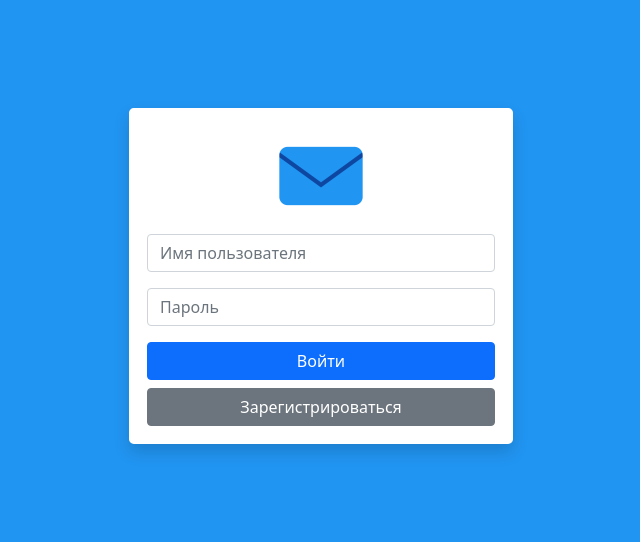
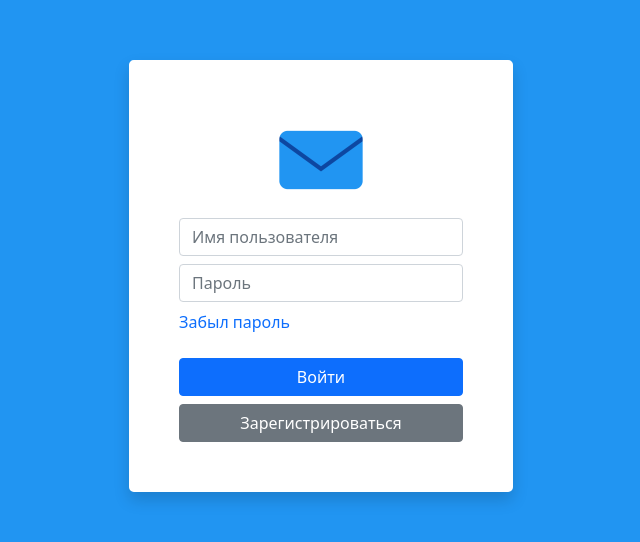
Before and after one commit to frontend-park-mail-ru/2022_1_Overflow, a plain HTML site: page signin.html in a window 1280 px wide. Shown: the part 124-666 px from the top of the page, without its empty margins (319-959 px from the left). Drawn offline with nearby package versions, Linux system fonts and the light colour scheme.

Commit message:
Добавлена ссылка "Забыл пароль".

```diff
--- a/signin.html
+++ b/signin.html
@@ -5,20 +5,23 @@
 <body style="background-color: rgb(33 149 242)">
     <div class="container h-100 w-100">
         <!-- Форма входа -->
-        <div class="col shadow align-self-center bg-white border border-2 border-white text-center rounded-3 p-3 justify-content-center position-absolute top-50 start-50 translate-middle" style="width: 30%; min-width: 20%">
+        <div class="col shadow align-self-center bg-white border border-2 border-white text-center rounded-3 p-5 justify-content-center position-absolute top-50 start-50 translate-middle" style="width: 30%; min-width: 20%">
             <img class="mb-2" src="./icon.png" width="100px">
             <!--<h4 class="mb-3">Вход</h4>-->
-            <div class="mb-3 row">
+            <div class="mb-2 row">
                 <div class="col">
                     <input type="text" class="form-control" id="inputLogin" placeholder="Имя пользователя">
                 </div>
             </div>
-            <div class="mb-3 row">
+            <div class="mb-2 row">
                 <div class="col">
                     <input type="password" class="form-control" id="inputPassword" placeholder="Пароль">
                 </div>
             </div>
-            <div class="d-grid gap-2">
+            <div class="mb-2 row">
+                <a class="col text-decoration-none text-start" href="reset_password">Забыл пароль</a>
+            </div>
+            <div class="d-grid mt-4 gap-2">
                 <button class="btn btn-primary" type="button">Войти</button>
                 <button class="btn btn-secondary" type="button">Зарегистрироваться</button>
             </div>
```
